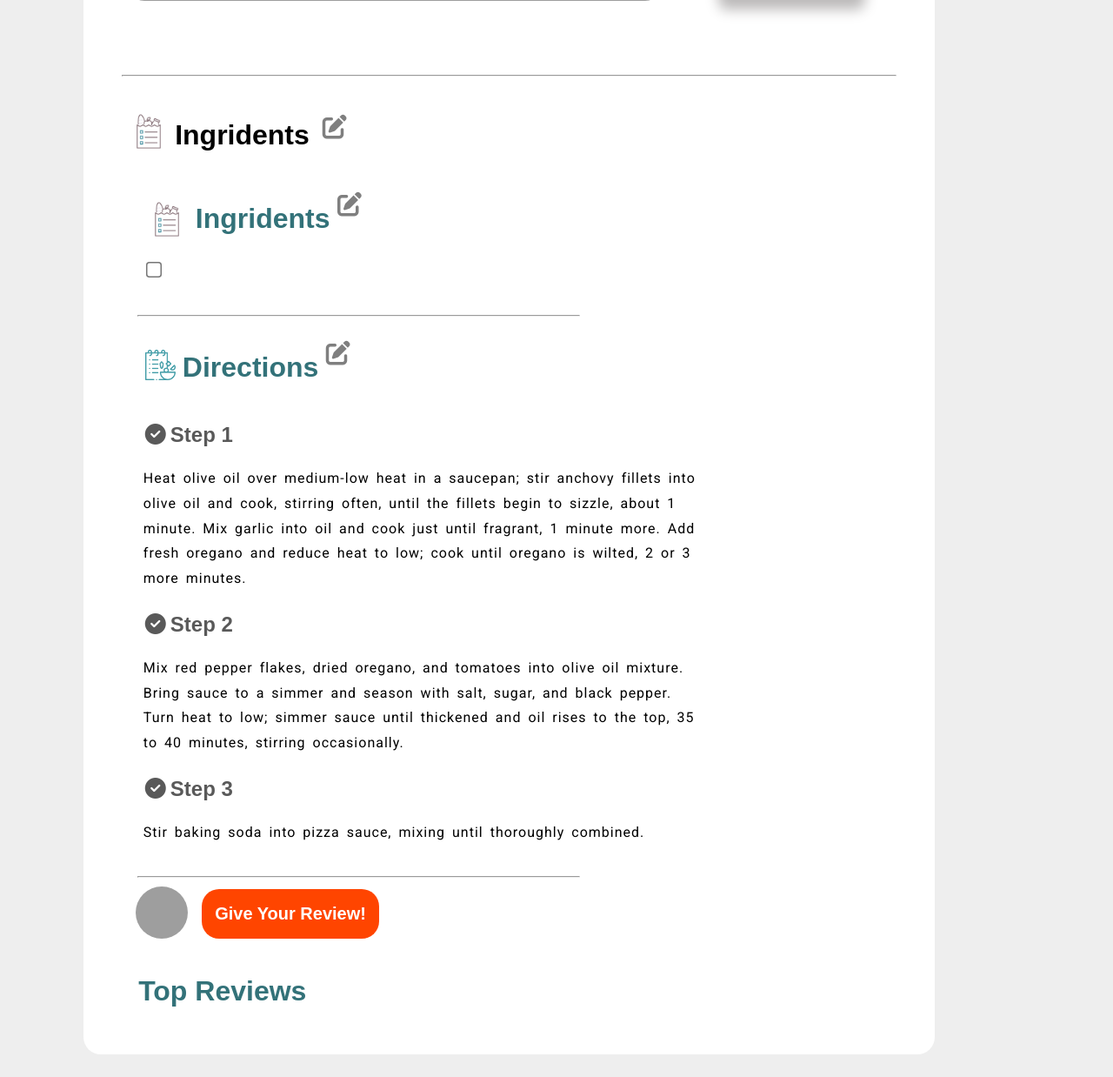
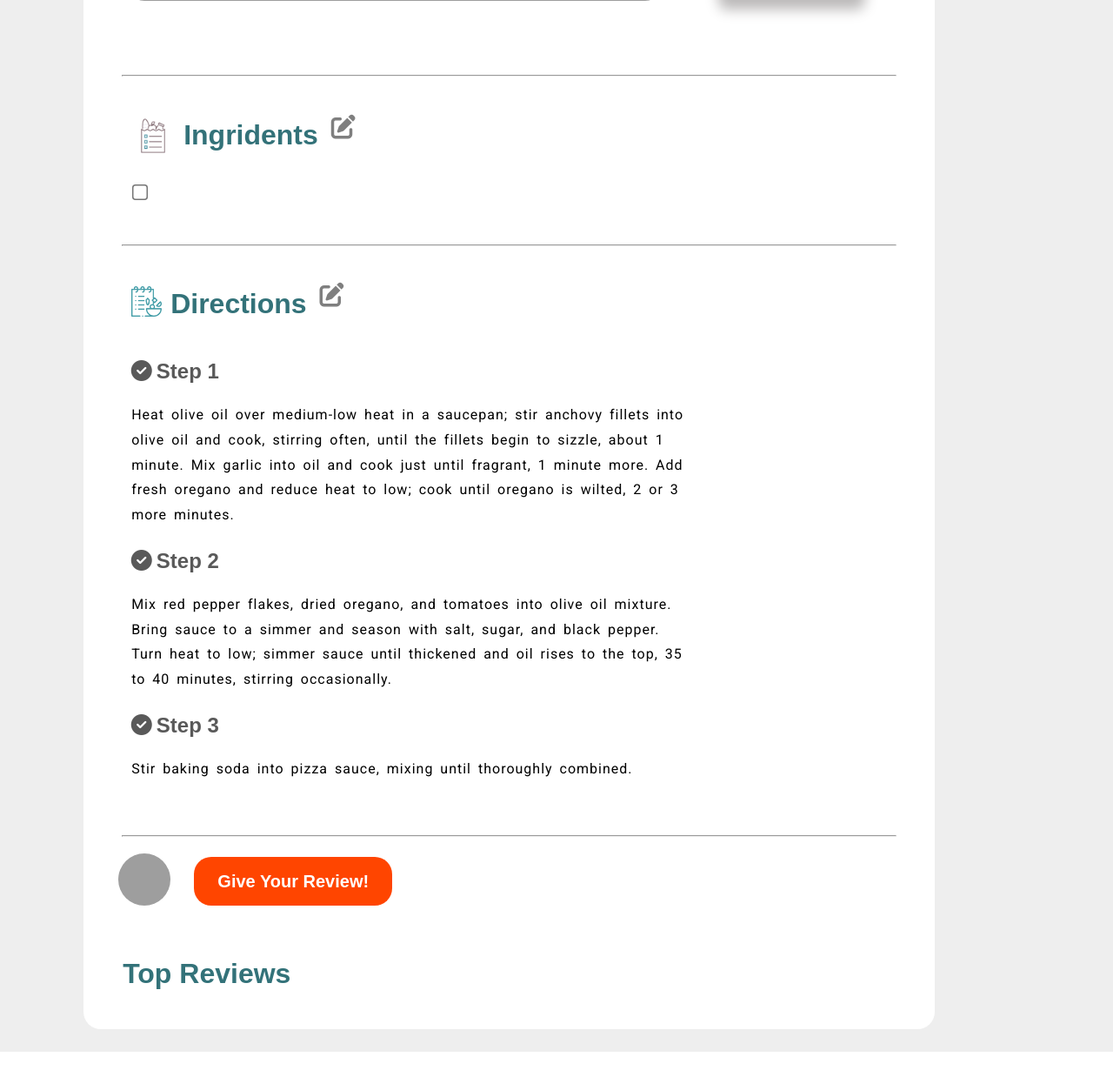
Before and after one commit to TejasV58/RECIPE_FINDER, a PHP site: the page made by more details.php in a window 1280 px wide. Shown: the part 774-2012 px from the top of the page at 87% size. After the commit the page ends 1983 px from the top, so only its background shows below. Run offline with PHP 8.4, Linux system fonts and the light colour scheme; data that the repository does not hold is empty; some libraries are stand-ins or nearby versions; grey boxes are pictures that could not be loaded.

Commit message:
Update more details.php

```diff
--- a/more details.php
+++ b/more details.php
@@ -95,12 +95,6 @@
 
             <br><br><hr>
 
-            <div class="ingridents-container">
-                <div class="flexdiv">
-                    <img src="images/list.png" alt="" style="height:50px;width:50px;margin:10px 0px" class="details-icon" >
-                    <h1>Ingridents</h1>
-                    <a href="modifyrecipe.php?recipeid=<?php echo $recipeid; ?>" class=editicon><i class="fas fa-edit"></i></a>
-                </div>
         <div class="ingridents-container">
             <div class="flexdiv">
                 <img src="images/list.png" alt="" style="height:50px;width:50px;margin:15px 5px" class="details-icon" >
```
